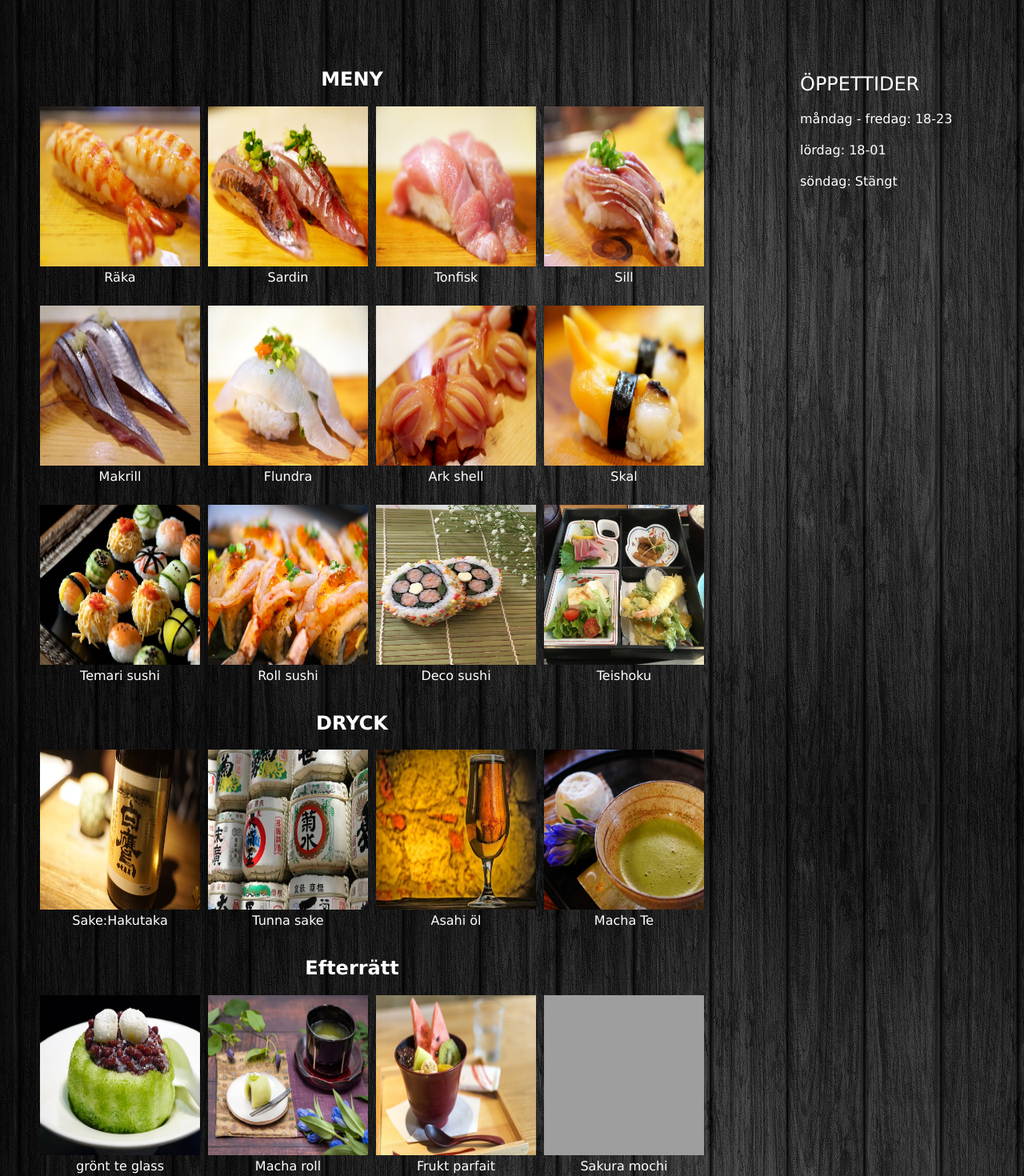
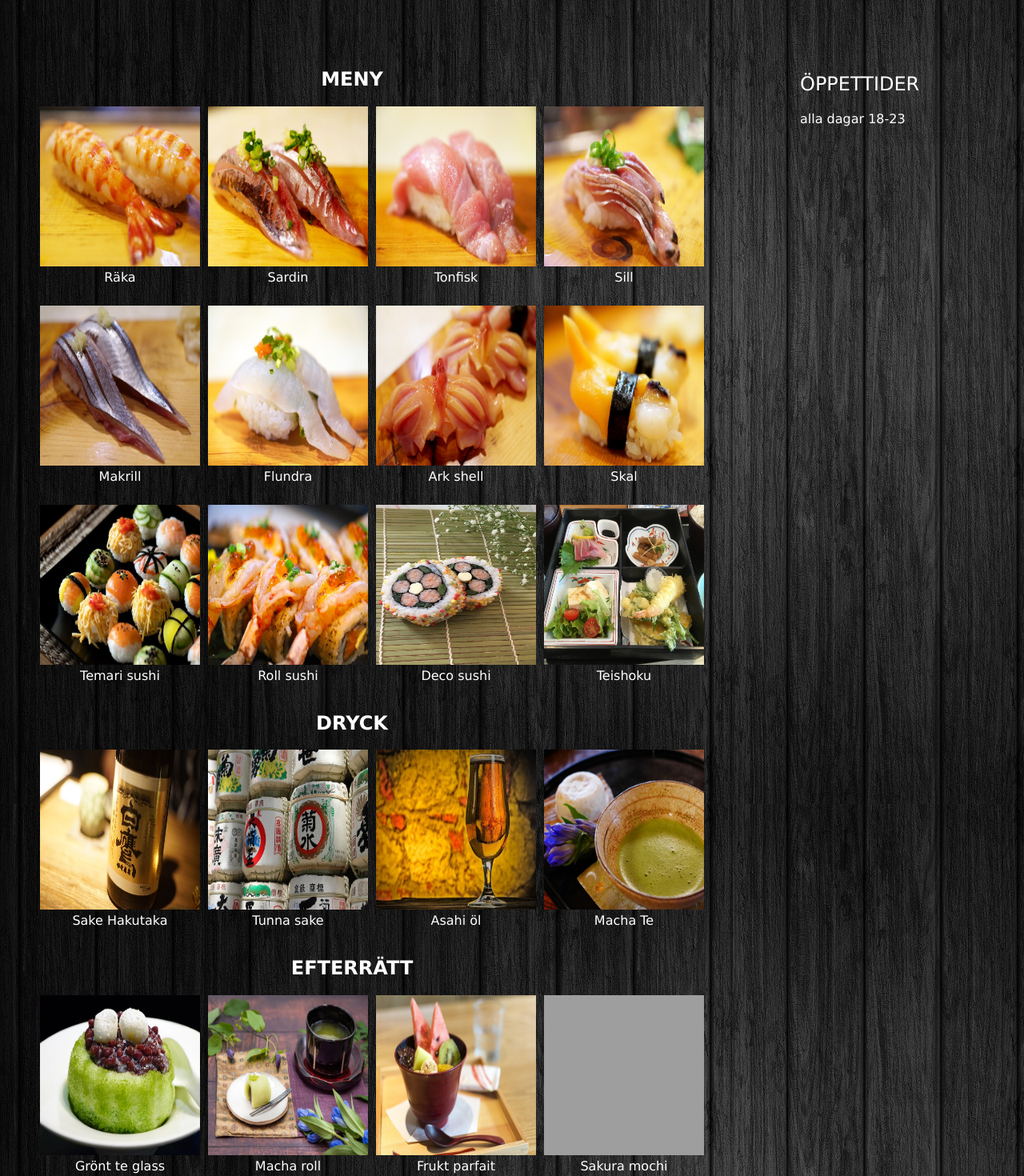
Before and after one commit to GamerShabandari/react-restaurang, a React (Create React App) app: page / in a window 1280 px wide. Shown: the part 340-1810 px from the top of the page at 80% size. Built offline with nearby package versions, Linux system fonts and the light colour scheme; grey boxes are pictures that could not be loaded.

Commit message:
Create home menu,drink,dessert.

```diff
--- a/src/components/home.css
+++ b/src/components/home.css
@@ -26,7 +26,7 @@ aside {
     text-align: left;
 }
 
-.container-menu, .container-drink, .container-desert {
+.container-menu, .container-drink, .container-dessert {
     display: grid;
     grid-template-columns: 1fr 1fr 1fr 1fr;
     grid-gap: 10px;
--- a/src/components/home.tsx
+++ b/src/components/home.tsx
@@ -79,7 +79,7 @@ export function Home(){
         <article className='container-drink'>
         <div>
            <img src='images/sakeHaku2.png' alt='menu picture' />
-           <p>Sake:Hakutaka</p>
+           <p>Sake Hakutaka</p>
            </div>
 
            <div>
@@ -98,11 +98,11 @@ export function Home(){
            </div>
         </article>{/*container-drink*/}
 
-        <h2 className='food-title'>Efterrätt</h2>
-        <article className='container-desert'>
+        <h2 className='food-title'>EFTERRÄTT</h2>
+        <article className='container-dessert'>
         <div>
            <img src='images/greenteaglass.png' alt='menu picture' />
-           <p>grönt te glass</p>
+           <p>Grönt te glass</p>
            </div>
 
            <div>
@@ -119,15 +119,14 @@ export function Home(){
            <img src='images/cherrymochi.png' alt='menu picture' />
            <p>Sakura mochi</p>
            </div>
-        </article>{/*container-desert*/}
+        </article>{/*container-dessert*/}
         </div>{/*container-food*/}
 
         <aside className='container-openhour'>
             <ul>
                 <li className='openhour-title'>ÖPPETTIDER</li>
-                <li>måndag - fredag:  18-23</li>
-                <li>lördag:  18-01</li>
-                <li>söndag:  Stängt</li>
+                <li>alla dagar  18-23</li>
+
             </ul>
         </aside>{/*container-openhour*/}
       </section>{/*container-layout*/}
```
